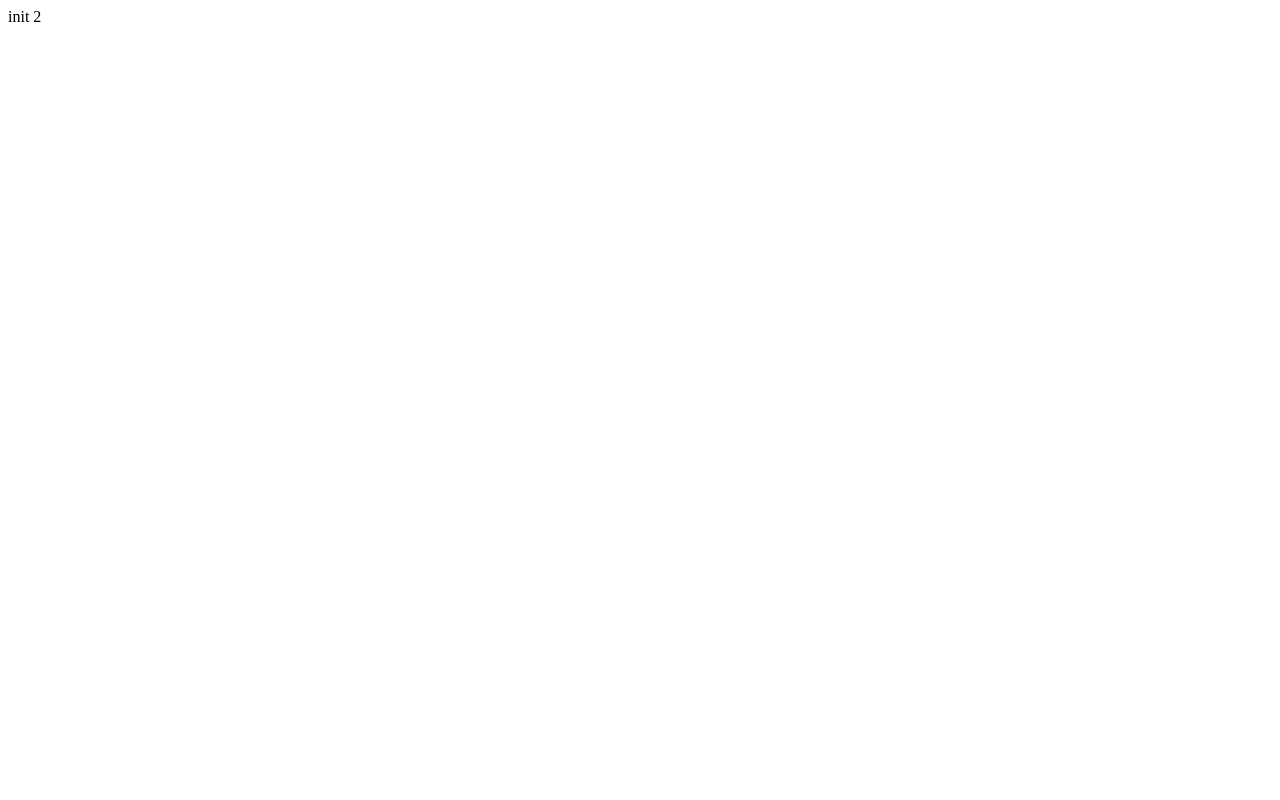
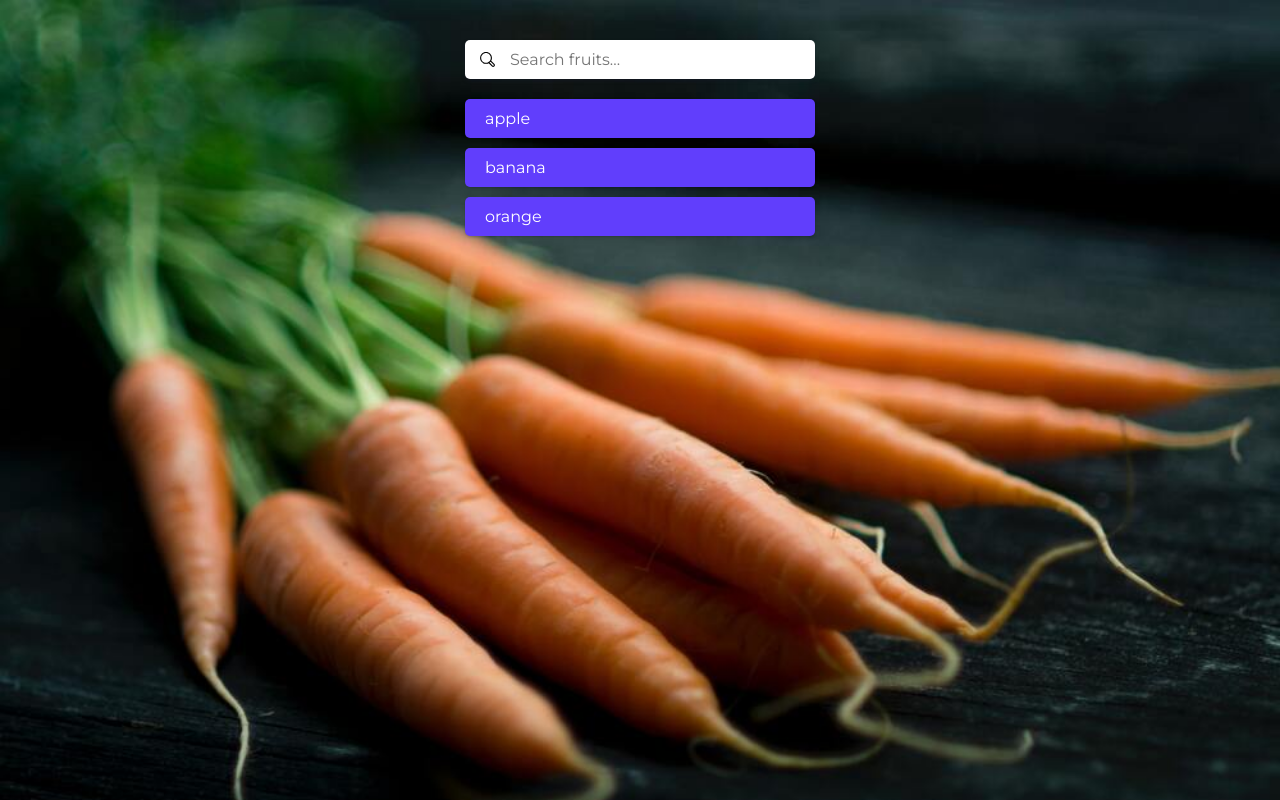
Before and after one commit to korbal/compost, a Vue app: page / in a window 1280 px wide. Built offline with nearby package versions, Linux system fonts and the light colour scheme.

Commit message:
'deploy'

```diff
--- a/src/App.vue
+++ b/src/App.vue
@@ -9,6 +9,22 @@
 
 <style>
 
+* {
+  padding: 0;
+  margin: 0;
+  box-sizing: border-box;
+  font-family: "Montserrat", sans-serif;
+}
+
+body {
+  padding: 20px;
+  min-height: 100vh;
+  background-color: rgb(234, 242, 255);
+  background-image: url('./assets/carrots_small.jpg');
+  background-size: cover;
+  max-height: 100vh;
+  height: 100vh;
+}
 
 
 </style>
--- a/src/components/SearchBar.vue
+++ b/src/components/SearchBar.vue
@@ -1,10 +1,63 @@
-<template>
-  init 2
+ <template>
+   <input type="text" v-model="input" placeholder="Search fruits..." />
+  <div class="item fruit" v-for="fruit in filteredList()" :key="fruit">
+    <p>{{ fruit }}</p>
+  </div>
+  <div class="item error" v-if="input&&!filteredList().length">
+     <p>No results found!</p>
+  </div>
 </template>
 
-<script>
 
+<script setup>
+import { ref } from "vue";
+let input = ref("");
+const fruits = ["apple", "banana", "orange"];
+function filteredList() {
+  return fruits.filter((fruit) =>
+    fruit.toLowerCase().includes(input.value.toLowerCase())
+  );
+}
 </script>
 
 <style>
+
+@import url("https://fonts.googleapis.com/css2?family=Montserrat&display=swap");
+
+
+
+input {
+  display: block;
+  width: 350px;
+  margin: 20px auto;
+  padding: 10px 45px;
+  background: white url("../assets/search-icon.svg") no-repeat 15px center;
+  background-size: 15px 15px;
+  font-size: 16px;
+  border: none;
+  border-radius: 5px;
+  box-shadow: rgba(50, 50, 93, 0.25) 0px 2px 5px -1px,
+    rgba(0, 0, 0, 0.3) 0px 1px 3px -1px;
+}
+
+.item {
+  width: 350px;
+  margin: 0 auto 10px auto;
+  padding: 10px 20px;
+  color: white;
+  border-radius: 5px;
+  box-shadow: rgba(0, 0, 0, 0.1) 0px 1px 3px 0px,
+    rgba(0, 0, 0, 0.06) 0px 1px 2px 0px;
+}
+
+.fruit {
+  background-color: rgb(97, 62, 252);
+  cursor: pointer;
+}
+
+.error {
+  background-color: tomato;
+}
+
+
 </style>
--- a/vue.config.js
+++ b/vue.config.js
@@ -1,13 +1,13 @@
-// vue.config.js file to be place in the root of your repository
-
-module.exports = {
-  publicPath: process.env.NODE_ENV === 'production'
-    ? '/compost/'
-    : '/'
-}
-
-// to deploy on github pages I need to use this otherwise 404
+// vue.config.js file to be place in the root of your repository. used for local dev. or maybe not?
 
 // module.exports = {
-//   publicPath: '/'
+//   publicPath: process.env.NODE_ENV === 'production'
+//     ? '/compost/'
+//     : '/'
 // }
+
+
+to deploy on github pages I need to use this otherwise 404
+module.exports = {
+  publicPath: '/'
+}
```
